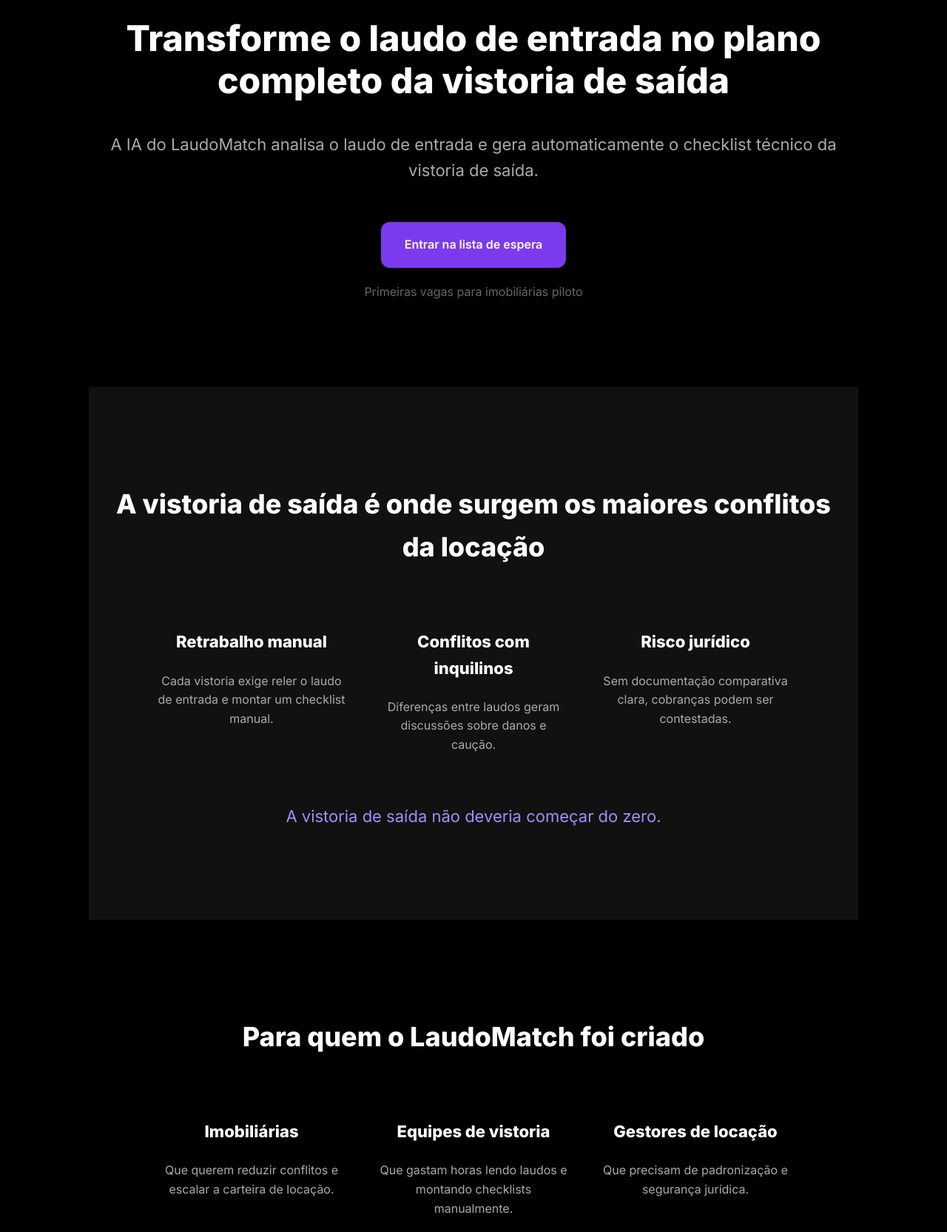
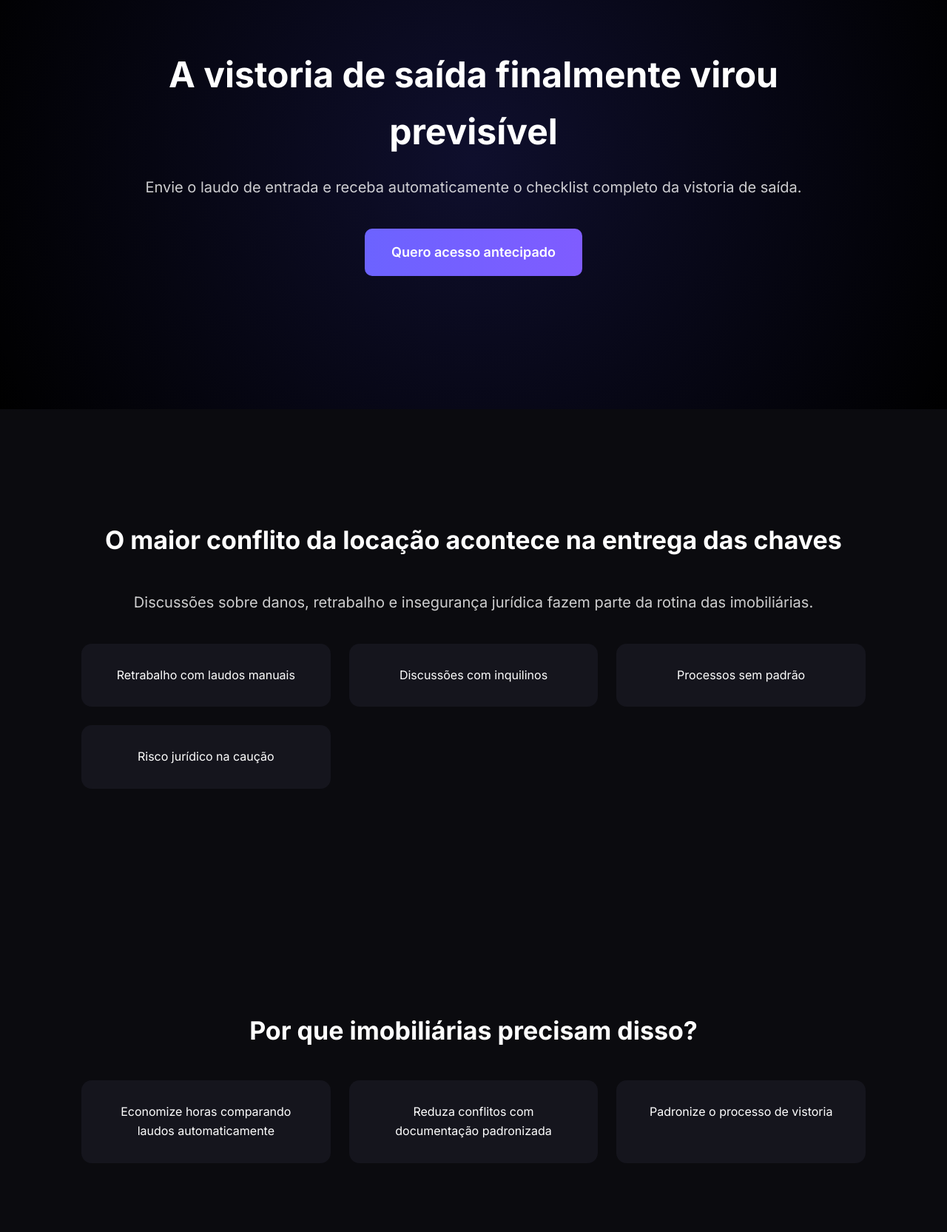
Before and after one commit to luizlessa-dev/laudomatch-site, a plain HTML site: page index.html in a window 1280 px wide. Shown: the part 117-1782 px from the top of the page at 74% size. Drawn offline with Linux system fonts and the light colour scheme.

Commit message:
V5 | Analytics | Tracking

```diff
--- a/index.html
+++ b/index.html
@@ -2,62 +2,97 @@
 <html lang="pt-br">
 <head>
   <meta charset="UTF-8">
-  <title>LaudoMatch — Vistoria de saída com IA</title>
   <meta name="viewport" content="width=device-width, initial-scale=1.0">
+  <title>LaudoMatch — A vistoria de saída finalmente virou previsível</title>
 
-  <link href="https://fonts.googleapis.com/css2?family=Inter:wght@300;400;600;800&display=swap" rel="stylesheet">
+  <!-- Google Analytics -->
+  <script async src="https://www.googletagmanager.com/gtag/js?id=G-DRR9ZFN2KY"></script>
+  <script>
+    window.dataLayer = window.dataLayer || [];
+    function gtag(){dataLayer.push(arguments);}
+    gtag('js', new Date());
+    gtag('config', 'G-DRR9ZFN2KY');
+  </script>
+
+  <link href="https://fonts.googleapis.com/css2?family=Inter:wght@300;400;600;700&display=swap" rel="stylesheet">
 
   <style>
+    * {margin:0;padding:0;box-sizing:border-box}
     body{
-      margin:0;
-      font-family:Inter, Arial;
-      background:#000;
-      color:#fff;
+      font-family:Inter, sans-serif;
+      background:#0b0b0f;
+      color:white;
       line-height:1.6;
     }
 
     .container{
-      max-width:1000px;
+      max-width:1100px;
       margin:auto;
-      padding:100px 20px;
+      padding:60px 20px;
       text-align:center;
     }
 
-    .btn{
-      background:#7c3aed;
-      padding:18px 32px;
-      border-radius:12px;
-      text-decoration:none;
-      color:#fff;
-      font-weight:600;
-      display:inline-block;
-      margin-top:30px;
+    .hero{
+      background: radial-gradient(circle at center, #2b2bff20, #000);
+      padding:120px 20px;
     }
 
-    .muted{ color:#aaa; }
-    .section-dark{ background:#111; }
+    h1{
+      font-size:48px;
+      font-weight:700;
+      margin-bottom:20px;
+    }
 
-    .grid{
-      display:flex;
-      flex-wrap:wrap;
-      gap:40px;
-      justify-content:center;
-      margin-top:60px;
+    h2{
+      font-size:34px;
+      margin-bottom:40px;
+    }
+
+    p{
+      font-size:20px;
+      opacity:.8;
+      margin-bottom:40px;
+    }
+
+    .cta{
+      display:inline-block;
+      background:linear-gradient(90deg,#6C63FF,#7f5cff);
+      padding:18px 36px;
+      border-radius:10px;
+      text-decoration:none;
+      color:white;
+      font-weight:600;
+      font-size:18px;
+      transition:.3s;
+    }
+
+    .cta:hover{
+      transform:scale(1.05);
+      box-shadow:0 0 20px #6C63FF;
+    }
+
+    .section{
+      padding:90px 20px;
+    }
+
+    .cards{
+      display:grid;
+      grid-template-columns:repeat(auto-fit,minmax(250px,1fr));
+      gap:25px;
+      margin-top:40px;
     }
 
     .card{
-      max-width:260px;
+      background:#15151d;
+      padding:30px;
+      border-radius:14px;
     }
 
-    h1{ font-size:48px; line-height:1.2; }
-    h2{ font-size:36px; }
-    h3{ font-size:22px; }
-
-    footer{
+    .footer{
+      opacity:.6;
+      font-size:14px;
+      padding:30px;
       text-align:center;
-      padding:60px 20px;
-      color:#666;
-      font-size:14px;
     }
   </style>
 </head>
@@ -65,161 +100,78 @@
 <body>
 
   <!-- HERO -->
-<section class="container">
-  <h1>
-    Transforme o laudo de entrada no plano completo da vistoria de saída
-  </h1>
+  <section class="hero">
+    <div class="container">
+      <h1>A vistoria de saída finalmente virou previsível</h1>
+      <p>Envie o laudo de entrada e receba automaticamente o checklist completo da vistoria de saída.</p>
 
-  <p class="muted" style="font-size:22px;margin-top:30px;">
-    A IA do LaudoMatch analisa o laudo de entrada e gera automaticamente
-    o checklist técnico da vistoria de saída.
-  </p>
-
-  <a href="https://forms.gle/" target="_blank" class="btn">
-    Entrar na lista de espera
+      <a href="https://docs.google.com/forms/d/e/1FAIpQLSd4pKwGRXz_JwaDve3gfmmzApQw8J9jZctdi__nN_NgJ6UGZw/viewform"
+         class="cta"
+         target="_blank"
+         onclick="gtag('event','click_cta',{event_category:'engagement',event_label:'Hero'});">
+         Quero acesso antecipado
       </a>
-
-  <p style="margin-top:20px;color:#666;">
-    Primeiras vagas para imobiliárias piloto
-  </p>
+    </div>
   </section>
 
+  <!-- PROBLEMA -->
+  <section class="section">
+    <div class="container">
+      <h2>O maior conflito da locação acontece na entrega das chaves</h2>
+      <p>Discussões sobre danos, retrabalho e insegurança jurídica fazem parte da rotina das imobiliárias.</p>
 
-<!-- PROBLEMA -->
-<section class="container section-dark">
-  <h2>A vistoria de saída é onde surgem os maiores conflitos da locação</h2>
-
-  <div class="grid">
-    <div class="card">
-      <h3>Retrabalho manual</h3>
-      <p class="muted">
-        Cada vistoria exige reler o laudo de entrada e montar um checklist manual.
-      </p>
-    </div>
-
-    <div class="card">
-      <h3>Conflitos com inquilinos</h3>
-      <p class="muted">
-        Diferenças entre laudos geram discussões sobre danos e caução.
-      </p>
-    </div>
-
-    <div class="card">
-      <h3>Risco jurídico</h3>
-      <p class="muted">
-        Sem documentação comparativa clara, cobranças podem ser contestadas.
-      </p>
-    </div>
-  </div>
-
-  <p style="margin-top:50px;color:#a78bfa;font-size:22px;">
-    A vistoria de saída não deveria começar do zero.
-  </p>
-</section>
-
-
-<!-- PARA QUEM É -->
-<section class="container">
-  <h2>Para quem o LaudoMatch foi criado</h2>
-
-  <div class="grid">
-    <div class="card">
-      <h3>Imobiliárias</h3>
-      <p class="muted">
-        Que querem reduzir conflitos e escalar a carteira de locação.
-      </p>
-    </div>
-
-    <div class="card">
-      <h3>Equipes de vistoria</h3>
-      <p class="muted">
-        Que gastam horas lendo laudos e montando checklists manualmente.
-      </p>
-    </div>
-
-    <div class="card">
-      <h3>Gestores de locação</h3>
-      <p class="muted">
-        Que precisam de padronização e segurança jurídica.
-      </p>
+      <div class="cards">
+        <div class="card">Retrabalho com laudos manuais</div>
+        <div class="card">Discussões com inquilinos</div>
+        <div class="card">Processos sem padrão</div>
+        <div class="card">Risco jurídico na caução</div>
       </div>
     </div>
   </section>
 
+  <!-- BENEFÍCIOS -->
+  <section class="section">
+    <div class="container">
+      <h2>Por que imobiliárias precisam disso?</h2>
 
-<!-- COMO FUNCIONA -->
-<section class="container section-dark">
-  <h2>Como funciona</h2>
-
-  <div class="grid">
-    <div class="card">
-      <h3>1. Envie o laudo</h3>
-      <p class="muted">Upload do laudo de entrada.</p>
-    </div>
-
-    <div class="card">
-      <h3>2. IA analisa</h3>
-      <p class="muted">Identificação automática de ambientes e materiais.</p>
-    </div>
-
-    <div class="card">
-      <h3>3. Checklist pronto</h3>
-      <p class="muted">Receba o plano completo da vistoria de saída.</p>
+      <div class="cards">
+        <div class="card">Economize horas comparando laudos automaticamente</div>
+        <div class="card">Reduza conflitos com documentação padronizada</div>
+        <div class="card">Padronize o processo de vistoria</div>
       </div>
     </div>
   </section>
 
+  <!-- COMO FUNCIONA -->
+  <section class="section">
+    <div class="container">
+      <h2>Como funciona</h2>
 
-<!-- O QUE RECEBE -->
-<section class="container">
-  <h2>Ao entrar na lista você receberá</h2>
-
-  <div class="grid">
-    <div class="card">
-      <h3>Acesso antecipado</h3>
-      <p class="muted">Teste antes do lançamento público.</p>
-    </div>
-
-    <div class="card">
-      <h3>Condições especiais</h3>
-      <p class="muted">Plano fundador com preço reduzido.</p>
-    </div>
-
-    <div class="card">
-      <h3>Influência no produto</h3>
-      <p class="muted">Ajude a moldar o LaudoMatch.</p>
+      <div class="cards">
+        <div class="card">1️⃣ Envie o laudo de entrada</div>
+        <div class="card">2️⃣ A IA analisa o documento</div>
+        <div class="card">3️⃣ Receba o checklist completo</div>
       </div>
     </div>
   </section>
 
+  <!-- CTA FINAL -->
+  <section class="section">
+    <div class="container">
+      <h2>Seja uma das primeiras imobiliárias a testar</h2>
 
-<!-- FAQ -->
-<section class="container section-dark">
-  <h2>Perguntas frequentes</h2>
-
-  <p><b>O produto já está pronto?</b><br>
-  Está em fase piloto com imobiliárias selecionadas.</p>
-
-  <p><b>Vai integrar com sistemas imobiliários?</b><br>
-  Sim. Integrações estão no roadmap.</p>
-
-  <p><b>Preciso mudar meu processo?</b><br>
-  Não. O objetivo é simplificar o processo atual.</p>
+      <a href="https://docs.google.com/forms/d/e/1FAIpQLSd4pKwGRXz_JwaDve3gfmmzApQw8J9jZctdi__nN_NgJ6UGZw/viewform"
+         class="cta"
+         target="_blank"
+         onclick="gtag('event','click_cta_footer',{event_category:'engagement',event_label:'Footer'});">
+         Quero acesso antecipado
+      </a>
+    </div>
   </section>
 
-
-<!-- CTA FINAL -->
-<section class="container">
-  <h2>Seja uma das primeiras imobiliárias a testar</h2>
-
-  <a href="https://forms.gle/" target="_blank" class="btn">
-    Quero acesso antecipado
-  </a>
-</section>
-
-<footer>
-  © LaudoMatch — Em construção
-</footer>
+  <div class="footer">
+    © 2026 LaudoMatch
+  </div>
 
 </body>
 </html>
```
Lines whose indentation alone changed are shown as unchanged.
